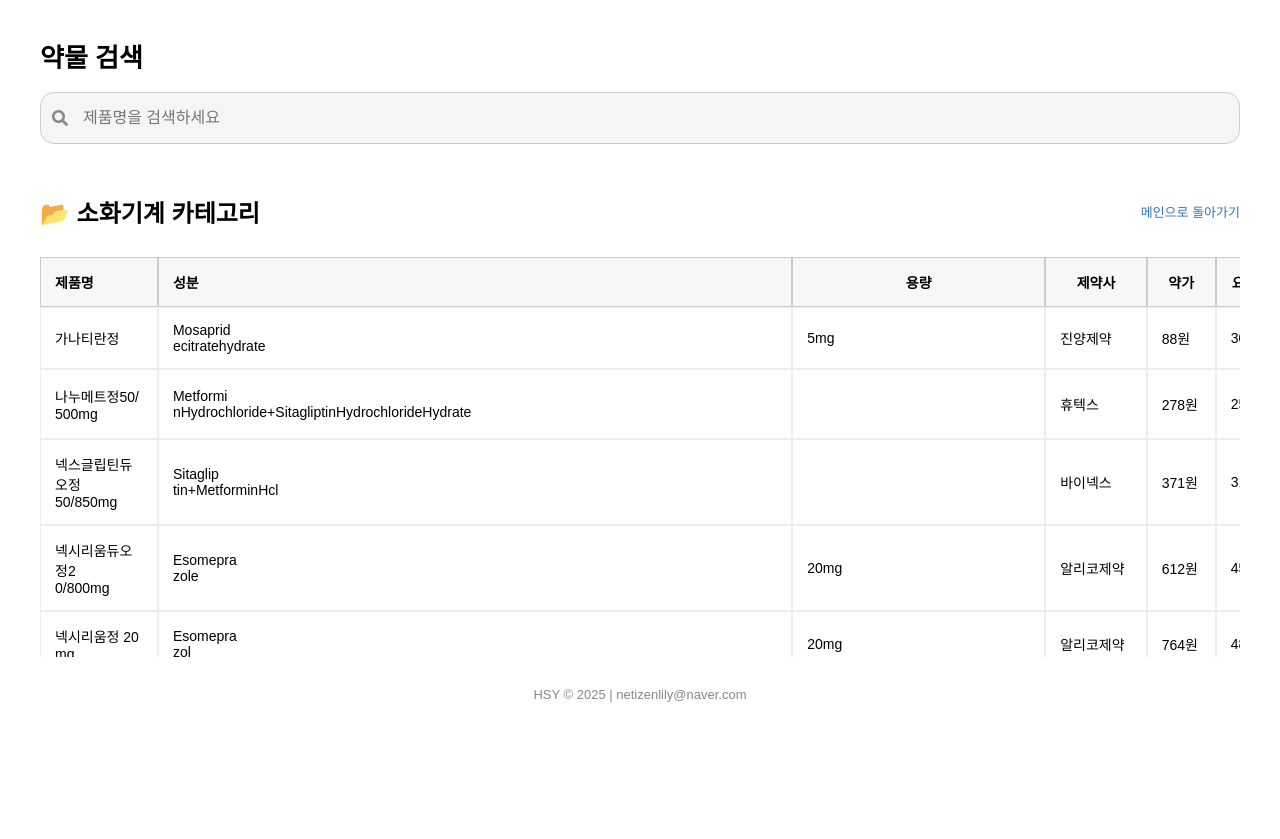
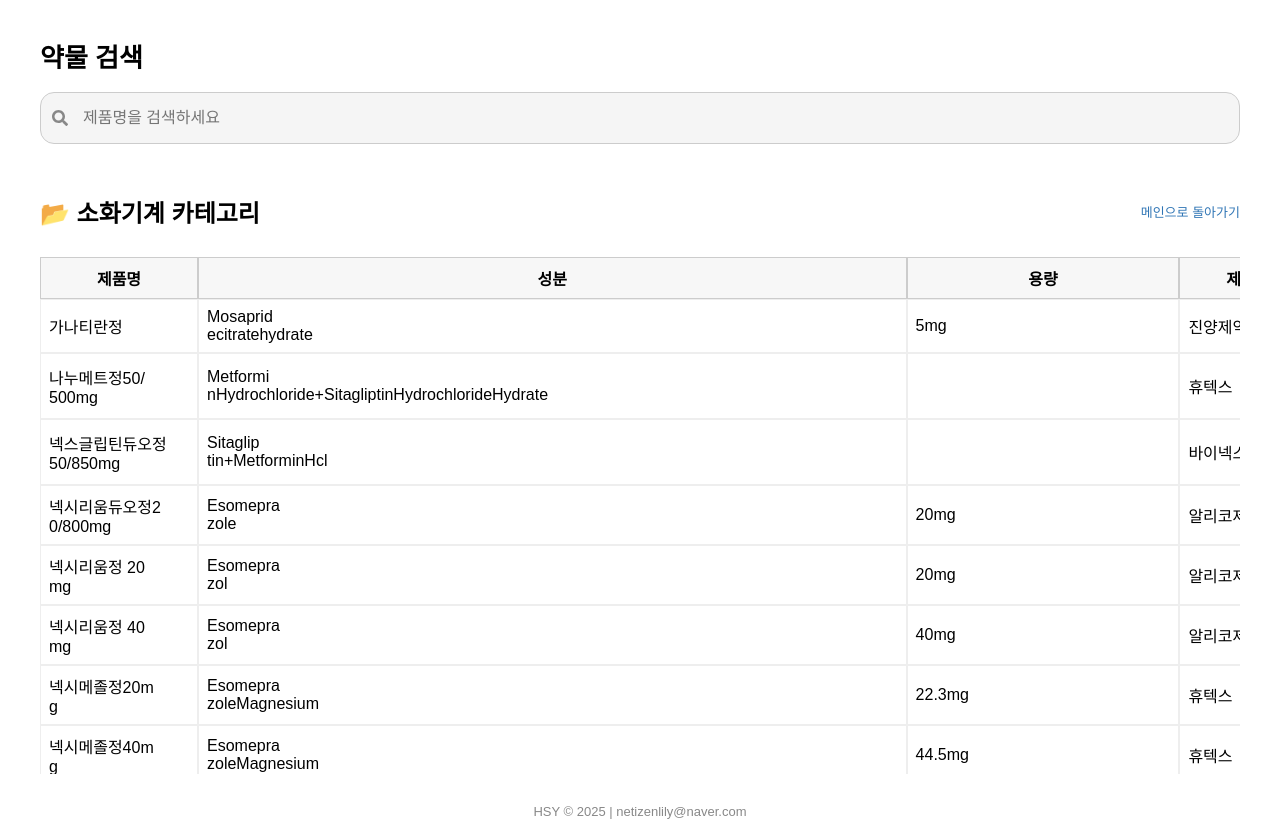
Before and after one commit to dasampharm/dasanpharm, a React (Create React App) app: page / in a window 1280 px wide. Both pictures are taken after a click on the button "소화기계". Before the commit the page ends 800 px from the top, so only its background shows below. Built offline with nearby package versions, Linux system fonts and the light colour scheme.

Commit message:
Update App.js_1045

```diff
--- a/src/App.js
+++ b/src/App.js
@@ -143,7 +143,7 @@ function App() {
       )}
 
       {(selectedDrug || selectedCategory) && (
-        <div style={{ marginTop: "20px", width: "100%", overflowX: "auto" }}>
+        <div style={{ marginTop: "20px", width: "100%", overflow: "auto", maxHeight: "600px" }}>
           {selectedDrug && (
             <div style={{ marginBottom: "8px" }}>
               <div style={{ fontSize: "16px" }}>성분: {selectedDrug["성분"]} {selectedDrug["용량"]}</div>
@@ -166,46 +166,42 @@ function App() {
             </div>
           )}
 
-          <div style={{ maxHeight: "400px", overflowY: "auto", position: "relative" }}>
-            <table style={{ minWidth: "1000px", borderCollapse: "separate", borderSpacing: "0", fontSize: "14px", width: "100%", marginBottom: "0" }}>
+          <table style={{ borderCollapse: "separate", borderSpacing: "0", width: "100%" }}>
             <thead>
               <tr>
-                  <th style={{ width: "160px", padding: "14px", border: "1px solid #ccc", backgroundColor: "#f7f7f7", textAlign: "left", position: "sticky", top: 0, left: 0, zIndex: 4 }}>제품명</th>
+                <th style={{ position: "sticky", top: 0, left: 0, background: "#f7f7f7", zIndex: 4, minWidth: "140px", border: "1px solid #ccc", padding: "8px" }}>제품명</th>
                 {selectedDrug ? null : (
-                    <th style={{ width: "120px", padding: "14px", border: "1px solid #ccc", backgroundColor: "#f7f7f7", textAlign: "left", position: "sticky", top: 0, zIndex: 2 }}>성분</th>
+                  <th style={{ position: "sticky", top: 0, background: "#f7f7f7", zIndex: 3, minWidth: "120px", border: "1px solid #ccc", padding: "8px" }}>성분</th>
                 )}
-                  <th style={{ width: "80px", padding: "14px", border: "1px solid #ccc", backgroundColor: "#f7f7f7" }}>용량</th>
-                  <th style={{ width: "130px", padding: "14px", border: "1px solid #ccc", backgroundColor: "#f7f7f7" }}>제약사</th>
-                  <th style={{ width: "80px", padding: "14px", border: "1px solid #ccc", backgroundColor: "#f7f7f7" }}>약가</th>
-                  <th style={{ width: "80px", padding: "14px", border: "1px solid #ccc", backgroundColor: "#f7f7f7" }}>요율</th>
-                  <th style={{ width: "80px", padding: "14px", border: "1px solid #ccc", backgroundColor: "#f7f7f7" }}>환산액</th>
-                  <th style={{ width: "100px", padding: "14px", border: "1px solid #ccc", backgroundColor: "#f7f7f7", whiteSpace: "nowrap" }}>품절</th>
-                  <th style={{ width: "120px", padding: "14px", border: "1px solid #ccc", backgroundColor: "#f7f7f7" }}>비고</th>
+                <th style={{ position: "sticky", top: 0, background: "#f7f7f7", zIndex: 3, minWidth: "80px", border: "1px solid #ccc", padding: "8px" }}>용량</th>
+                <th style={{ position: "sticky", top: 0, background: "#f7f7f7", zIndex: 3, minWidth: "120px", border: "1px solid #ccc", padding: "8px" }}>제약사</th>
+                <th style={{ position: "sticky", top: 0, background: "#f7f7f7", zIndex: 3, minWidth: "80px", border: "1px solid #ccc", padding: "8px" }}>약가</th>
+                <th style={{ position: "sticky", top: 0, background: "#f7f7f7", zIndex: 3, minWidth: "80px", border: "1px solid #ccc", padding: "8px" }}>요율</th>
+                <th style={{ position: "sticky", top: 0, background: "#f7f7f7", zIndex: 3, minWidth: "80px", border: "1px solid #ccc", padding: "8px" }}>환산액</th>
+                <th style={{ position: "sticky", top: 0, background: "#f7f7f7", zIndex: 3, minWidth: "100px", whiteSpace: "nowrap", border: "1px solid #ccc", padding: "8px" }}>품절</th>
+                <th style={{ position: "sticky", top: 0, background: "#f7f7f7", zIndex: 3, minWidth: "100px", border: "1px solid #ccc", padding: "8px" }}>비고</th>
               </tr>
             </thead>
             <tbody>
-                {getFilteredDrugs().map((drug, index) => (
-                  <tr key={index}>
-                    <td style={{ padding: "14px", border: "1px solid #eee", background: "#fff", position: "sticky", left: 0, zIndex: 1 }}>
+              {getFilteredDrugs().map((drug, idx) => (
+                <tr key={idx}>
+                  <td style={{ position: "sticky", left: 0, background: "#fff", zIndex: 2, minWidth: "140px", border: "1px solid #eee", padding: "8px" }}>
                     {breakText(drug["제품명"])}
                   </td>
                   {selectedDrug ? null : (
-                      <td style={{ padding: "14px", border: "1px solid #eee" }}>
-                        {breakText(drug["성분"])}
-                      </td>
+                    <td style={{ minWidth: "120px", border: "1px solid #eee", padding: "8px" }}>{breakText(drug["성분"])}</td>
                   )}
-                    <td style={{ padding: "14px", border: "1px solid #eee" }}>{drug["용량"]}</td>
-                    <td style={{ padding: "14px", border: "1px solid #eee" }}>{drug["제약사"]}</td>
-                    <td style={{ padding: "14px", border: "1px solid #eee" }}>{drug["약가"]}</td>
-                    <td style={{ padding: "14px", border: "1px solid #eee" }}>{drug["요율"]}</td>
-                    <td style={{ padding: "14px", border: "1px solid #eee" }}>{drug["환산액"]}</td>
-                    <td style={{ padding: "14px", border: "1px solid #eee", whiteSpace: "nowrap" }}>{drug["품절"]}</td>
-                    <td style={{ padding: "14px", border: "1px solid #eee" }}>{drug["비고"]}</td>
+                  <td style={{ minWidth: "80px", border: "1px solid #eee", padding: "8px" }}>{drug["용량"]}</td>
+                  <td style={{ minWidth: "120px", border: "1px solid #eee", padding: "8px" }}>{drug["제약사"]}</td>
+                  <td style={{ minWidth: "80px", border: "1px solid #eee", padding: "8px" }}>{drug["약가"]}</td>
+                  <td style={{ minWidth: "80px", border: "1px solid #eee", padding: "8px" }}>{drug["요율"]}</td>
+                  <td style={{ minWidth: "80px", border: "1px solid #eee", padding: "8px" }}>{drug["환산액"]}</td>
+                  <td style={{ minWidth: "100px", whiteSpace: "nowrap", border: "1px solid #eee", padding: "8px" }}>{drug["품절"]}</td>
+                  <td style={{ minWidth: "100px", border: "1px solid #eee", padding: "8px" }}>{drug["비고"]}</td>
                 </tr>
               ))}
             </tbody>
           </table>
-          </div>
         </div>
       )}
 
```
Lines whose indentation alone changed are shown as unchanged.
